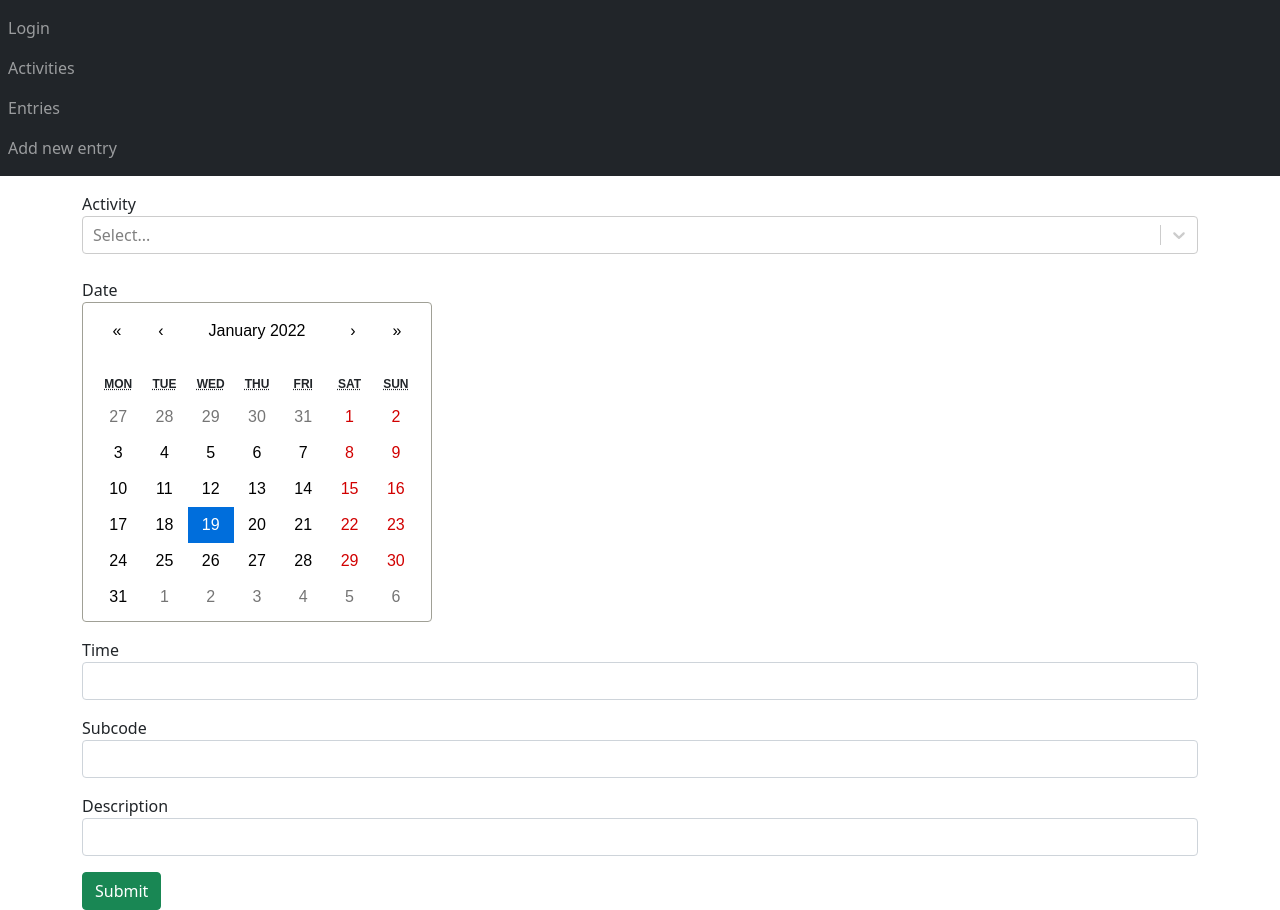
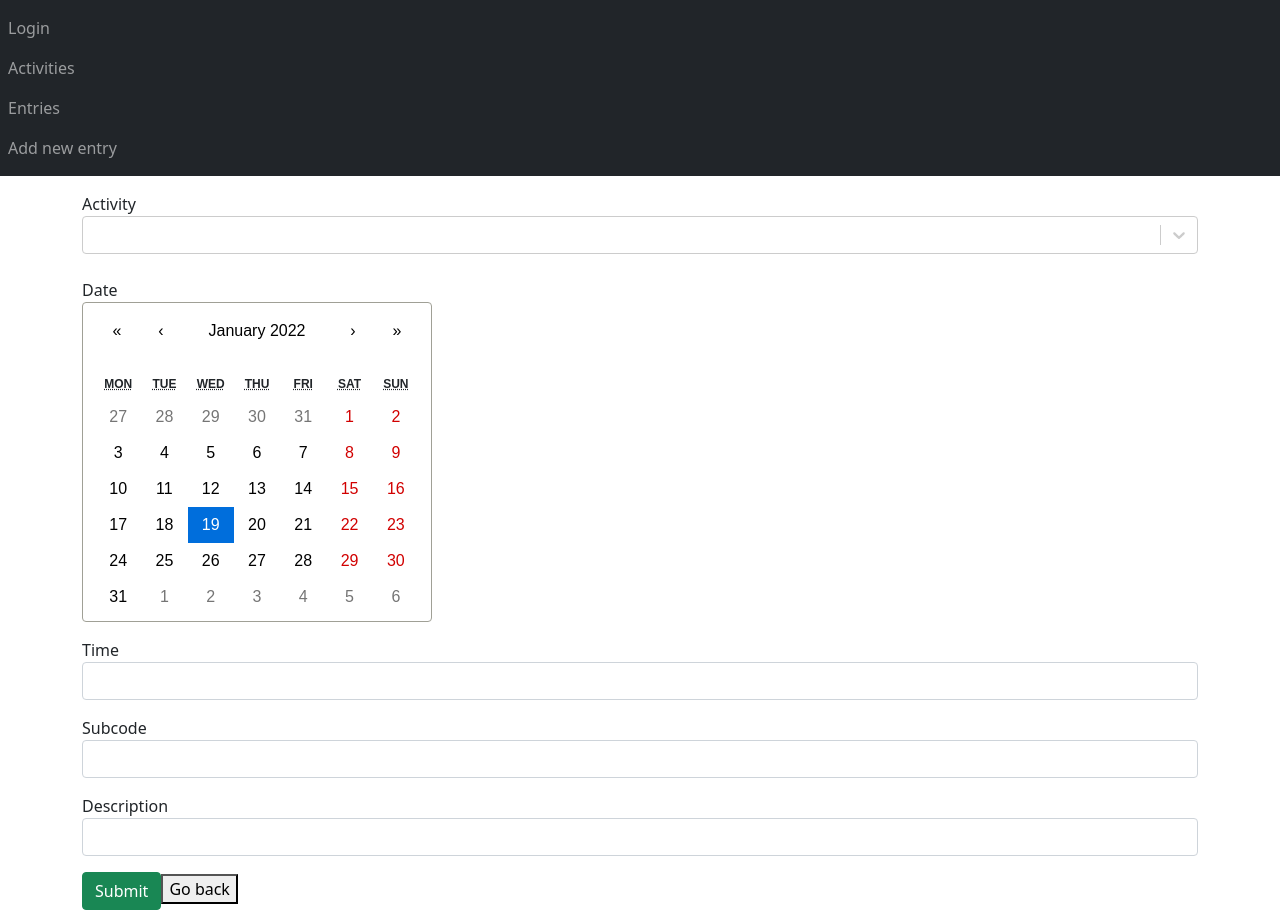
Before and after one commit to wiktor-jozwik/time-reporting-system-node, a React (Create React App) app in the folder trs-react/: page /#/entries/add in a window 1280 px wide. Built offline with nearby package versions, Linux system fonts and the light colour scheme; no server answers.

Commit message:
Add edit entry

```diff
--- a/trs-react/src/App.js
+++ b/trs-react/src/App.js
@@ -2,8 +2,8 @@ import './App.css';
 import "bootstrap/dist/css/bootstrap.min.css";
 import {Link, Route, Switch} from "react-router-dom";
 import EntryList from "./components/EntryList";
-import EntryAdd from "./components/EntryAdd";
-import Entry from "./components/Entry";
+import EntryAddUpdate from "./components/EntryAddUpdate";
+import EntryDetails from "./components/EntryDetails";
 import Login from "./components/Login";
 import Activities from "./components/Activities";
 
@@ -37,8 +37,9 @@ const App = () => {
                     <Route exact path="/activities" component={Activities}/>
 
                     <Route exact path="/entries" component={EntryList}/>
-                    <Route exact path="/entries/add" component={EntryAdd}/>
-                    <Route path="/entries/details/:id" component={Entry}/>
+                    <Route exact path="/entries/add" component={EntryAddUpdate}/>
+                    <Route exact path="/entries/edit/:id" component={EntryAddUpdate}/>
+                    <Route path="/entries/details/:id" component={EntryDetails}/>
                 </Switch>
             </div>
         </div>
--- a/trs-react/src/components/Activities.js
+++ b/trs-react/src/components/Activities.js
@@ -1,7 +1,6 @@
 import React, {useEffect, useState} from "react";
 import ActivityDataService from "../services/ActivityService";
 import {Table, TableBody, TableCell, TableContainer, TableHead, TableRow} from "@mui/material";
-import moment from "moment";
 
 const Activities = () => {
     const [activities, setActivities] = useState([])
@@ -24,7 +23,7 @@ const Activities = () => {
         <div>
             <h1 className="header">All activities</h1>
             <TableContainer>
-                <Table sx={{ minWidth: 650 }} aria-label="simple table">
+                <Table sx={{minWidth: 650}} aria-label="simple table">
                     <TableHead>
                         <TableRow>
                             <TableCell align="right">Code</TableCell>
@@ -36,7 +35,7 @@ const Activities = () => {
                         {activities.map((activity) => (
                             <TableRow
                                 key={activity.id}
-                                sx={{ '&:last-child td, &:last-child th': { border: 0 } }}
+                                sx={{'&:last-child td, &:last-child th': {border: 0}}}
                             >
                                 <TableCell align="right">{activity.code}</TableCell>
                                 <TableCell align="right">{activity.budget}</TableCell>
--- a/trs-react/src/components/EntryAdd.js
+++ b/trs-react/src/components/EntryAddUpdate.js
@@ -5,26 +5,45 @@ import Select from "react-select";
 import Calendar from "react-calendar";
 
 import 'react-calendar/dist/Calendar.css';
+import GoBackButton from "./GoBackButton";
+import moment from "moment";
+import {useHistory} from "react-router-dom";
 
 
-const EntryAdd = ({existingEntry}) => {
+const EntryAddUpdate = (props) => {
     const [activities, setActivities] = useState([])
+    const history = useHistory()
 
-    const initialEntryState = existingEntry || {
+    const existingEntryId = props.match.params.id
+
+    const initialEntryState = {
         id: null,
-        date: new Date(),
+        date: moment(),
         subCode: "",
         description: "",
         time: null,
         activityId: null,
     };
-    const [entry, setEntries] = useState(initialEntryState);
+    const [entry, setEntry] = useState(initialEntryState);
     const [submitted, setSubmitted] = useState(false);
 
 
     useEffect(() => {
         fetchActivities();
+        if (existingEntryId) {
+            fetchExistingEntryId()
+        }
     }, []);
+
+    const fetchExistingEntryId = () => {
+        EntryDataService.get(existingEntryId)
+            .then(response => {
+                setEntry(response.data);
+            })
+            .catch(e => {
+                console.log(e);
+            });
+    };
 
     const fetchActivities = () => {
         ActivityDataService.getAll()
@@ -49,7 +68,7 @@ const EntryAdd = ({existingEntry}) => {
 
     const handleInputChange = event => {
         const {name, value} = event.target;
-        setEntries({...entry, [name]: value});
+        setEntry({...entry, [name]: value});
     };
 
     const saveEntry = () => {
@@ -63,7 +82,7 @@ const EntryAdd = ({existingEntry}) => {
 
         EntryDataService.create(data)
             .then(response => {
-                setEntries({
+                setEntry({
                     id: response.data.id,
                     date: response.data.date,
                     subCode: response.data.subCode,
@@ -78,10 +97,36 @@ const EntryAdd = ({existingEntry}) => {
             });
     };
 
+    const updateEntry = () => {
+        EntryDataService.update(existingEntryId, entry)
+            .then(() => {
+                setSubmitted(true);
+                history.push('/entries')
+            })
+            .catch(e => {
+                console.log(e);
+            });
+    };
+
     const newEntry = () => {
-        setEntries(initialEntryState);
+        setEntry(initialEntryState);
         setSubmitted(false);
     };
+
+    const findActivityLabel = (activityId) => {
+        const found = activities.find(act => act.value === activityId)
+
+        return found && found.label
+    }
+
+    const getSelectedActivity = () => {
+        if (entry) {
+            return {
+                value: entry.activityId,
+                label: findActivityLabel(entry.activityId)
+            }
+        }
+    }
 
     return (
         <div className="submit-form">
@@ -94,13 +139,14 @@ const EntryAdd = ({existingEntry}) => {
                 </div>
             ) : (
                 <div>
-                    <form onSubmit={() => saveEntry()}>
+                    <form onSubmit={() => existingEntryId ? updateEntry() : saveEntry()}>
                         <div className="form-group">
                             <label htmlFor="code">Activity</label>
 
                             <Select
-                                onChange={(event) => setEntries({...entry, activityId: event.value})}
+                                onChange={(event) => setEntry({...entry, activityId: event.value})}
                                 options={activities}
+                                value={getSelectedActivity()}
                             />
                             {
                                 <input
@@ -118,9 +164,9 @@ const EntryAdd = ({existingEntry}) => {
 
                             <label htmlFor="code">Date</label>
                             <Calendar
-                                onChange={(event) => setEntries({...entry, date: event})}
+                                onChange={(event) => setEntry({...entry, date: event})}
                                 className="form-control"
-                                value={entry.date}
+                                value={new Date(entry.date)}
                             />
                         </div>
 
@@ -165,6 +211,8 @@ const EntryAdd = ({existingEntry}) => {
                         <button type="submit" className="btn btn-success">
                             Submit
                         </button>
+
+                        <GoBackButton/>
                     </form>
 
                 </div>
@@ -173,4 +221,4 @@ const EntryAdd = ({existingEntry}) => {
     );
 };
 
-export default EntryAdd;
+export default EntryAddUpdate;
--- a/trs-react/src/components/Entry.js
+++ b/trs-react/src/components/EntryDetails.js
@@ -3,8 +3,9 @@ import EntryDataService from "../services/EntryService";
 import {Table, TableBody, TableCell, TableContainer, TableHead, TableRow} from "@mui/material";
 import moment from "moment";
 import {Link} from "react-router-dom";
+import GoBackButton from "./GoBackButton";
 
-const Entry = (props) => {
+const EntryDetails = (props) => {
     const [entry, setEntry] = useState()
     const id = props.match.params.id
 
@@ -30,16 +31,28 @@ const Entry = (props) => {
                 <div>
                     <h1 className="header">Details of entry with id: {id}</h1>
                     <div>
-                        <p className="entry-details"><span>Date:</span> {moment(entry.date).format('YYYY-MM-DD')}</p>
-                        <p className="entry-details"><span>Activity Code:</span> {entry.activity && entry.activity.code}</p>
-                        <p className="entry-details"><span>Subcode:</span> {entry.subCode}</p>
-                        <p className="entry-details"><span>Time:</span> {entry.time}</p>
-                        <p className="entry-details"><span>Description:</span> {entry.description}</p>
+                        <p className="entry-details">
+                            <span>Date:</span> {moment(entry.date).format('YYYY-MM-DD')}
+                        </p>
+                        <p className="entry-details">
+                            <span>Activity Code:</span> {entry.activity && entry.activity.code}
+                        </p>
+                        <p className="entry-details">
+                            <span>Subcode:</span> {entry.subCode}
+                        </p>
+                        <p className="entry-details">
+                            <span>Time:</span> {entry.time}
+                        </p>
+                        <p className="entry-details">
+                            <span>Description:</span> {entry.description}
+                        </p>
                     </div>
+
+                    <GoBackButton/>
                 </div>
             )}
         </div>
     )
 }
 
-export default Entry
+export default EntryDetails
--- a/trs-react/src/components/EntryList.js
+++ b/trs-react/src/components/EntryList.js
@@ -55,8 +55,12 @@ const EntryList = ({date}) => {
                                 <TableCell align="right">{entry.subCode}</TableCell>
                                 <TableCell align="right">{entry.description}</TableCell>
                                 <TableCell align="right">
-                                    <Link to={"/entries/details/" + entry.id} >
+                                    <Link to={"/entries/details/" + entry.id}>
                                         Details
+                                    </Link>
+
+                                    <Link to={"/entries/edit/" + entry.id}>
+                                        Edit
                                     </Link>
 
                                 </TableCell>
--- /dev/null
+++ b/trs-react/src/components/GoBackButton.js
@@ -0,0 +1,17 @@
+import {useHistory} from "react-router-dom";
+
+const GoBackButton = () => {
+    const history = useHistory()
+
+    const goBack = () => {
+        history.goBack()
+    }
+
+    return (
+        <button type="button" onClick={goBack}>
+            Go back
+        </button>
+    );
+}
+
+export default GoBackButton
```
Also changed, not shown: trs-react/src/components/Login.js (line endings or trailing spaces).
